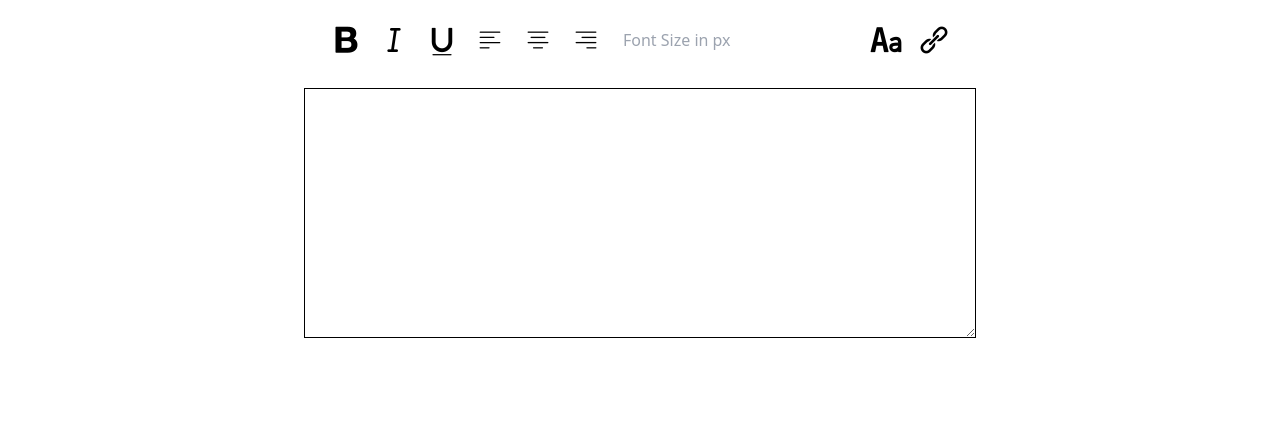
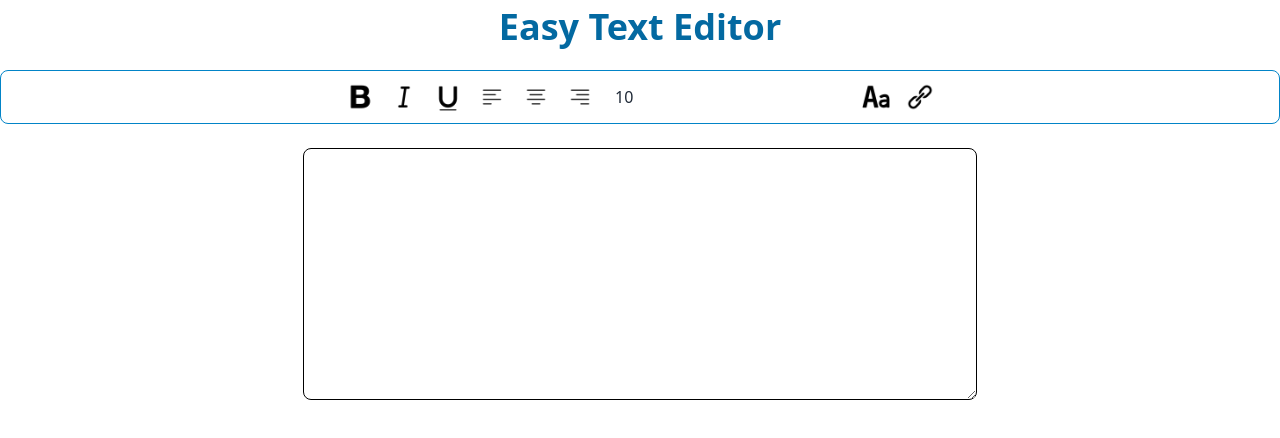
Before and after one commit to zhzahid1911509/easy-text-editor, a plain HTML site: page index.html in a window 1280 px wide. Drawn offline with nearby package versions, Linux system fonts and the light colour scheme.

Commit message:
font size updated

```diff
--- a/index.html
+++ b/index.html
@@ -8,19 +8,22 @@
     <script src="https://cdn.tailwindcss.com"></script>
 </head>
 <body>
-    <div class="flex justify-center gap-4 mt-4 flex-wrap p-2">
-        <img src="icons/icons8-bold-32.png" alt="" id="bold-text">
-        <img src="icons/icons8-italic-32.png" alt="" id="italic-text">
-        <img src="icons/icons8-underline-32.png" alt="" id="underline-text">
-        <img src="icons/icons8-left-align-32.png" alt="" id="align-left">
-        <img src="icons/icons8-center-align-32.png" alt="" id="align-center">
-        <img src="icons/icons8-right-align-32.png" alt="" id="align-right">
-        <input type="number" name="" id="font-size" placeholder="Font Size in px" min="10" style="padding-left: 5px;">
-        <img src="icons/icons8-font-32.png" alt="" id="font-styles">
-        <img src="icons/icons8-link-32.png" alt="" id="link">
+    <div class="text-center text-[36px] font-semibold text-sky-700">
+        <h2>Easy Text Editor</h2>
+    </div>
+    <div class="flex justify-center gap-4 mt-4 flex-wrap p-3 border border-sky-600 rounded-lg">
+        <img class="cursor-pointer w-7 h-7" src="icons/icons8-bold-32.png" alt="" id="bold-text">
+        <img class="cursor-pointer w-7 h-7" src="icons/icons8-italic-32.png" alt="" id="italic-text">
+        <img class="cursor-pointer w-7 h-7" src="icons/icons8-underline-32.png" alt="" id="underline-text">
+        <img class="cursor-pointer w-7 h-7" src="icons/icons8-left-align-32.png" alt="" id="align-left">
+        <img class="cursor-pointer w-7 h-7" src="icons/icons8-center-align-32.png" alt="" id="align-center">
+        <img class="cursor-pointer w-7 h-7" src="icons/icons8-right-align-32.png" alt="" id="align-right">
+        <input type="number" name="" id="font-size" placeholder="Font Size in px" min="10" style="padding-left: 5px;" value="10">
+        <img class="cursor-pointer w-7 h-7" src="icons/icons8-font-32.png" alt="" id="font-styles">
+        <img class="cursor-pointer w-7 h-7" src="icons/icons8-link-32.png" alt="" id="link">
     </div>
     <div class="flex justify-center mt-4 p-2">
-        <textarea name="" cols="70" rows="10" wrap="hard" id="text-editor" style="padding: 4px; border: 1px solid black;"></textarea>
+        <textarea class="rounded-lg" name="" cols="70" rows="10" wrap="hard" id="text-editor" style="padding: 5px; border: 1px solid black;"></textarea>
     </div>
     <script>
         const textarea = document.getElementById('text-editor');
--- a/scripts/font_size.js
+++ b/scripts/font_size.js
@@ -1,4 +1,8 @@
+const fontInput = getValueOfId("font-size");
+
 document.getElementById("font-size").addEventListener("input", function(){
-    const fontInput = getValueOfId("font-size");
+    if(fontInput.value == ""){
+        textarea.style.fontSize = '16px';
+    }
     textarea.style.fontSize = fontInput.value + 'px';
 });
```
